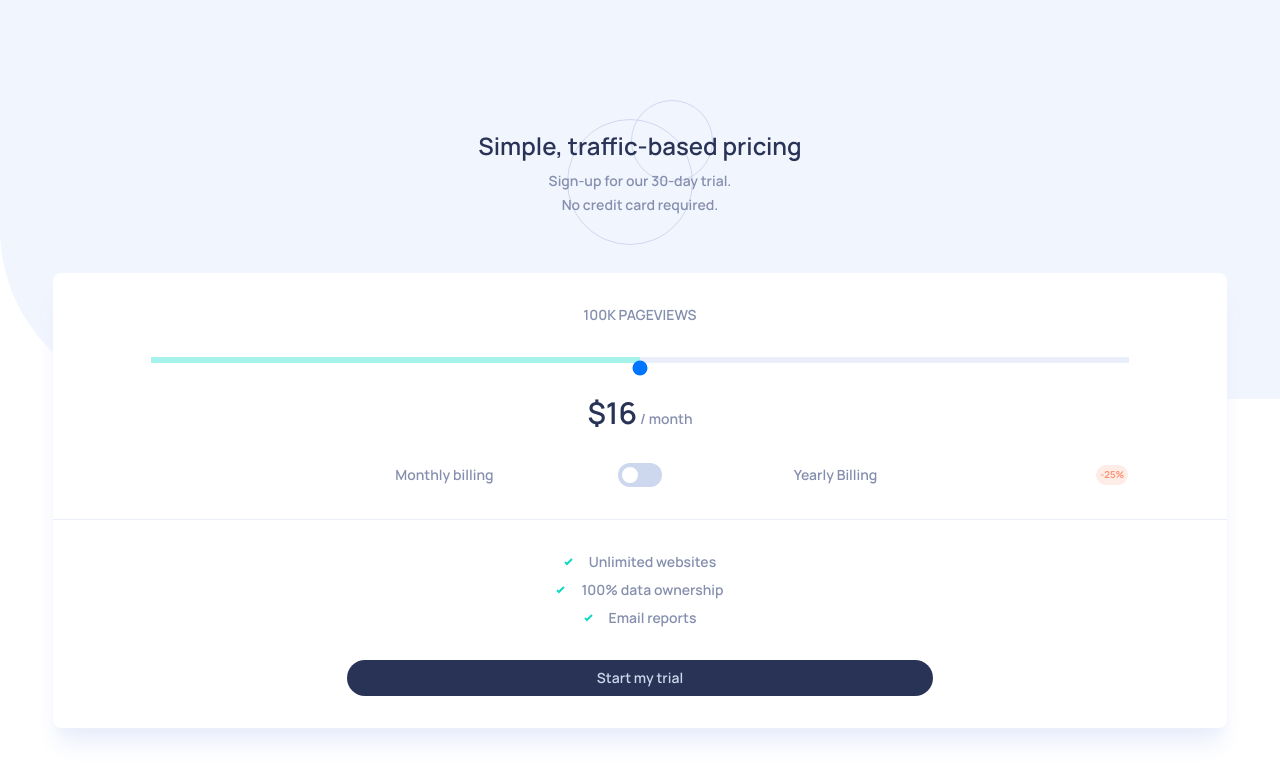
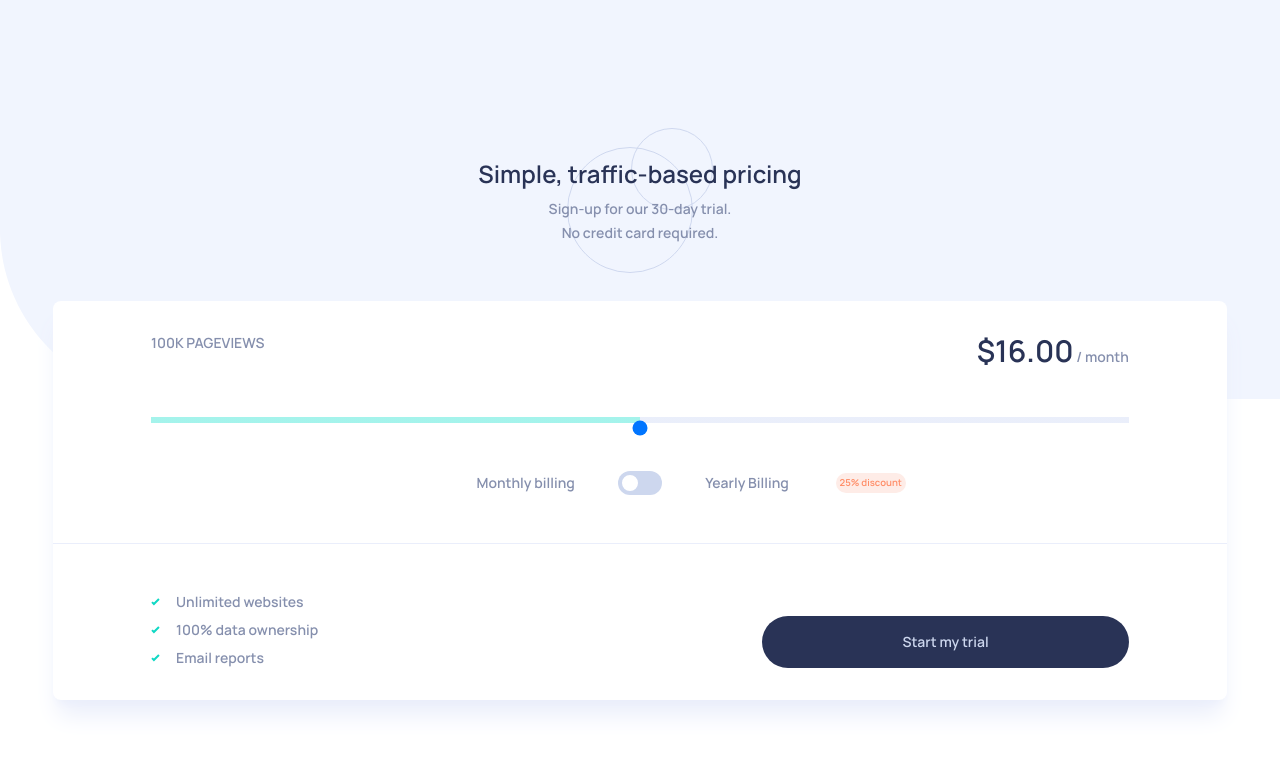
Before and after one commit to CassandraGoose/front-end-challenges, a React (Vite) app in the folder pricing-component/: page / in a window 1280 px wide. Shown: the top 778 px of the page. Built offline with nearby package versions, Linux system fonts and the light colour scheme.

Commit message:
style desktop and tablet versions

```diff
--- a/pricing-component/src/Pricing/BillingToggle.tsx
+++ b/pricing-component/src/Pricing/BillingToggle.tsx
@@ -1,38 +1,31 @@
-import { useState } from "react";
-import { ISliderValue } from "../interfaces";
-
 export default function BillingToggle({
-  currentSliderValue,
+  setYearlyBillingSelected,
+  yearlyBillingSelected,
 }: {
-  currentSliderValue: ISliderValue;
+  setYearlyBillingSelected: React.Dispatch<React.SetStateAction<boolean>>;
+  yearlyBillingSelected: boolean;
 }) {
-  const [checked, setChecked] = useState(false);
 
   return (
     <>
-      <p>
-        <span className="text-3xl font-semibold text-dark-desaturated-blue">
-          {checked
-            ? `$${currentSliderValue.price * 0.75}`
-            : `$${currentSliderValue.price}`}
-        </span>{" "}
-        / month
-      </p>
       <label className="w-full grid md:grid-cols-9">
-        <span className="col-start-3 col-end-5 flex justify-center items-center">Monthly billing</span>
+        <span className="col-start-3 col-end-5 flex justify-center items-center lg:justify-end">Monthly billing</span>
         <div className="col-start-5 col-end-5 flex justify-center items-center">
           <input
             type="checkbox"
-            checked={checked}
-            onChange={() => setChecked(!checked)}
+            checked={yearlyBillingSelected}
+            onChange={() => setYearlyBillingSelected(!yearlyBillingSelected)}
             className="sr-only peer"
           />
           <div className="relative w-11 h-6 bg-less-light-grayish-blue hover:bg-primary rounded-full peer peer-focus:ring-4 peer-focus:ring-red-300 dark:peer-focus:ring-red-800 dark:bg-gray-700 peer-checked:after:translate-x-full rtl:peer-checked:after:-translate-x-full after:bg-[white] after:border-2 after:border-less-light-grayish-blue after:content-[''] after:absolute after:top-0.5 after:start-[2px] after:bg-white after:border-gray-300 after:border after:rounded-full after:h-5 after:w-5 after:transition-all dark:border-gray-600 peer-checked:bg-red-600"></div>
         </div>
-        <span className="flex justify-center items-center col-start-6 col-end-8">Yearly Billing</span>
-        <div className="col-start-9 col-end-9 flex items-center">
-          <span className="rounded-full px-1 text-[0.6rem] font-semibold bg-light-grayish-red text-light-red">
+        <span className="flex justify-center items-center col-start-6 col-end-8 lg:col-end-7 lg:justify-start">Yearly Billing</span>
+        <div className="col-start-9 col-end-9 md:col-start-8 md:col-end-8 lg:col-start-7 lg:col-end-7 flex items-center">
+          <span className="md:hidden rounded-full px-1 text-[0.6rem] font-semibold bg-light-grayish-red text-light-red">
             -25%
+          </span>
+          <span className="hidden md:inline rounded-full px-1 text-[0.6rem] font-semibold bg-light-grayish-red text-light-red">
+            25% discount
           </span>
         </div>
       </label>
--- a/pricing-component/src/Pricing/Card.tsx
+++ b/pricing-component/src/Pricing/Card.tsx
@@ -2,6 +2,7 @@ import { useState } from "react";
 import Slider from "./Slider";
 import SubscriptioninfoItem from "./SubscriptionInfoItem";
 import BillingToggle from "./BillingToggle";
+import PricePerMonth from "./PricePerMonth";
 import { ISliderValues, ISliderValue } from "../interfaces";
 
 const subscriptionInfoText = [
@@ -42,25 +43,46 @@ export default function Card() {
   const [currentSliderValue, setCurrentSliderValue] = useState<ISliderValue>(
     sliderValues[50]
   );
+  const [yearlyBillingSelected, setYearlyBillingSelected] = useState(false);
 
   return (
-    <div className="flex flex-col justify-center items-center bg-[white] rounded-lg py-8 w-11/12 shadow-xl shadow-light-grayish-blue space-y-8">
+    <div className="flex flex-col justify-center items-center bg-[white] rounded-lg py-8 w-11/12 shadow-xl shadow-light-grayish-blue space-y-8 md:space-y-12">
+      <div className="flex md:justify-between justify-center w-5/6">
         <p className="uppercase">{currentSliderValue.pageViews} Pageviews</p>
+        <div className="hidden md:block">
+          <PricePerMonth
+            yearlyBillingSelected={yearlyBillingSelected}
+            currentSliderValue={currentSliderValue}
+          />
+        </div>
+      </div>
       <Slider
         sliderWidth={currentSliderValue.value}
         sliderValues={sliderValues}
         setCurrentSliderValue={setCurrentSliderValue}
       />
-      <BillingToggle currentSliderValue={currentSliderValue} />
+      <div className="md:hidden">
+        <PricePerMonth
+          yearlyBillingSelected={yearlyBillingSelected}
+          currentSliderValue={currentSliderValue}
+        />
+      </div>
+
+      <BillingToggle
+        setYearlyBillingSelected={setYearlyBillingSelected}
+        yearlyBillingSelected={yearlyBillingSelected}
+      />
       <hr className="border-t border-1 border-light-grayish-blue w-full" />
+      <div className="flex flex-col md:flex-row md:justify-between items-center w-5/6 space-y-6">
         <div className="flex flex-col w-5/6 space-y-2">
           {subscriptionInfoText.map((text) => {
             return <SubscriptioninfoItem key={text} text={text} />;
           })}
         </div>
-      <button className="bg-dark-desaturated-blue rounded-full py-2 w-1/2 font-semibold text-less-light-grayish-blue hover:text-white">
+        <button className="bg-dark-desaturated-blue rounded-full py-4 w-3/4 md:w-1/2 font-semibold text-less-light-grayish-blue hover:text-white">
           Start my trial
         </button>
       </div>
+    </div>
   );
 }
--- /dev/null
+++ b/pricing-component/src/Pricing/PricePerMonth.tsx
@@ -0,0 +1,12 @@
+import { ISliderValue } from "../interfaces";
+
+export default function PricePerMonth({ yearlyBillingSelected, currentSliderValue}: { yearlyBillingSelected: boolean, currentSliderValue: ISliderValue }) {
+  return ( <p>
+    <span className="text-3xl font-semibold text-dark-desaturated-blue">
+      {yearlyBillingSelected
+        ? `$${(currentSliderValue.price * 0.75).toFixed(2)}`
+        : `$${(currentSliderValue.price).toFixed(2)}`}
+    </span>{" "}
+    / month
+  </p>);
+}
--- a/pricing-component/src/Pricing/SubscriptionInfoItem.tsx
+++ b/pricing-component/src/Pricing/SubscriptionInfoItem.tsx
@@ -2,7 +2,7 @@ import iconCheck from "../assets/icon-check.svg";
 
 export default function SubscriptionInfoItem({ text }: { text: string }) {
   return (
-    <div className="flex w-full justify-center items-center space-x-4">
+    <div className="flex w-full justify-center md:justify-start items-center space-x-4">
       <img src={iconCheck} alt="checkmark" />
       <p>{text}</p>
     </div>
```
Lines whose indentation alone changed are shown as unchanged.
